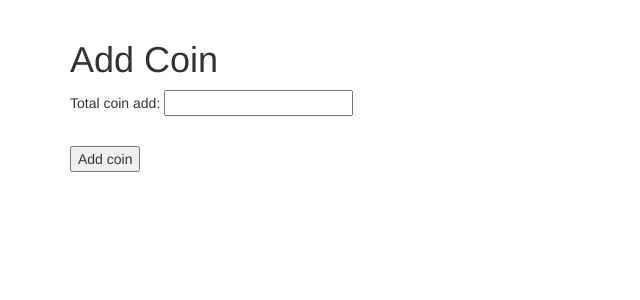
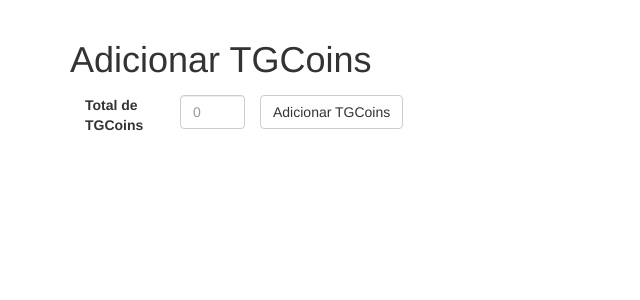
Before and after one commit to jcwillian/TeobaldoGames, a Flask app: page /addcoin in a window 1280 px wide. Shown: the part 51-351 px from the top of the page, without its empty margins (0-640 px from the left). Run offline with Flask 2, Linux system fonts and the light colour scheme; parts of the project's set-up code (start-up, migrations or seed data) failed here and were passed over; some libraries are stand-ins or nearby versions.

Commit message:
mudando visual do formulario

```diff
--- a/TeobaldoGames/templates/addcoin.html
+++ b/TeobaldoGames/templates/addcoin.html
@@ -1,14 +1,17 @@
 {% extends "base.html" %}
 {% block content %}
-	<h1>Add Coin</h1>
+	<h1>Adicionar TGCoins</h1>
 	<form action="" method="post" name="addcoin">
 		{{ form.hidden_tag() }}
-		<p>
-			Total coin add: {{ form.qtd_coin(size=50) }}<br>
-			{% for error in form.qtd_coin.errors %}
-            <span style="color: red;">[{{ error }}]</span>
-          {% endfor %}<br>
-		</p>
-		<p><input type="submit" value="Add coin"></p>
+		<div class="form-group">
+			<label for="urlexemple" class="col-lg-1 control-label" >Total de TGCoins</label>
+				<div class="col-lg-1">
+				{{ form.qtd_coin(size=50, class='form-control', placeholder='0') }}<br>
+				{% for error in form.qtd_coin.errors %}
+            		<span style="color: red;">[{{ error }}]</span>
+          		{% endfor %}<br>
+				</div>
+		</div>
+		<button type="submit" class="btn btn-default">Adicionar TGCoins</button>
 	</form>
 {% endblock %}
```
